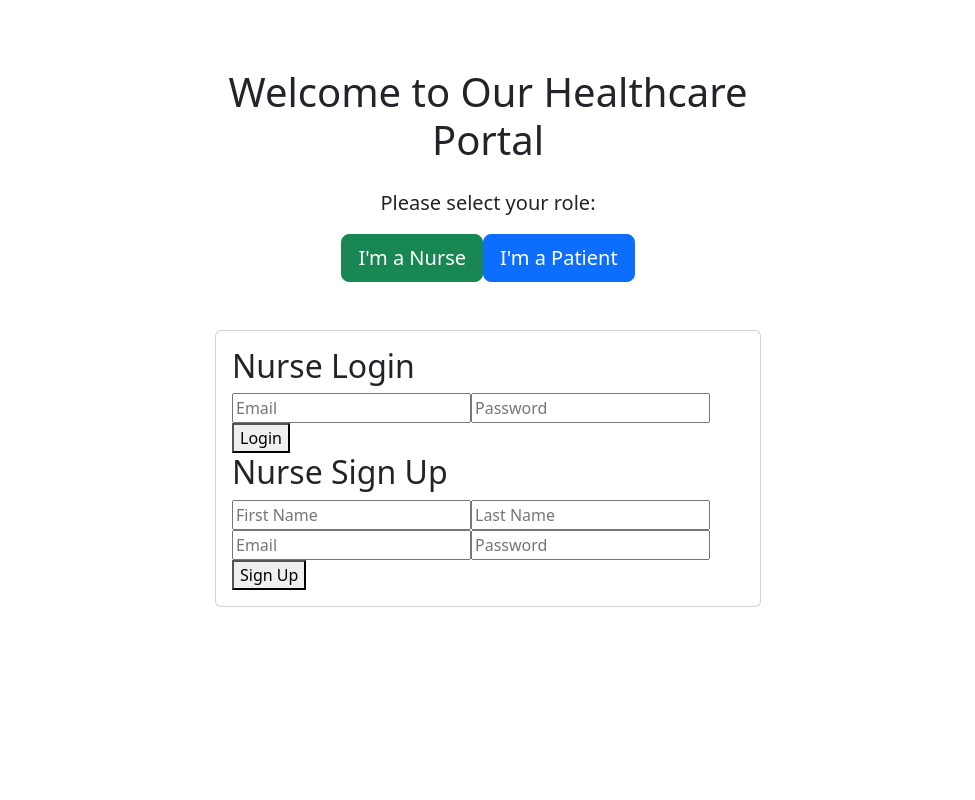
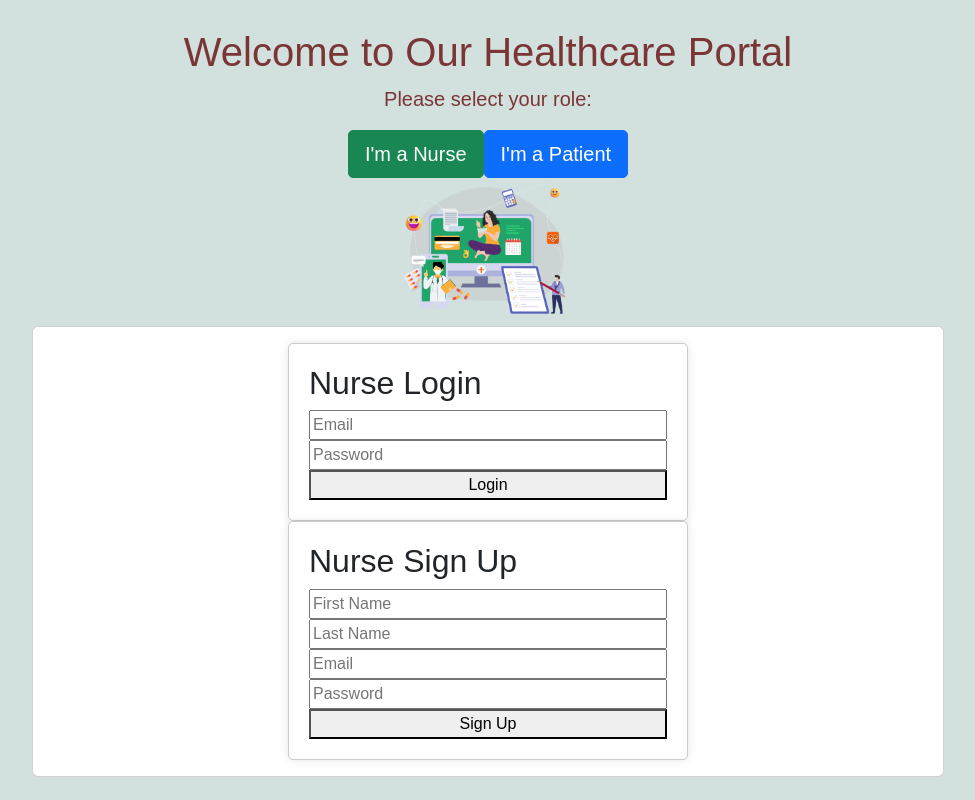
Before and after one commit to Group1COMP308Project/Group1COMP308ProjectV2, a React (Create React App) app in the folder client/: page / in a window 1280 px wide. Both pictures are taken after a click on the button "I'm a Nurse". Shown: the whole page, without its empty margins (152-1127 px from the left). Built offline with nearby package versions, Linux system fonts and the light colour scheme.

Commit message:
Uodated loginform.css,signupform

```diff
--- a/client/src/App.js
+++ b/client/src/App.js
@@ -1,8 +1,8 @@
 // Import required modules
 import React, { useState } from 'react';
 import { ApolloClient, InMemoryCache, ApolloProvider } from '@apollo/client';
+import 'bootstrap/dist/css/bootstrap.min.css';
 import './globalStyles.css'; // Import the styles.css file
-import 'bootstrap/dist/css/bootstrap.min.css';
 
 // Import components
 import NurseSignupForm from './nurse/SignupForm';
@@ -37,21 +37,24 @@ function App() {
   return (
     <div className="container">
       {!isLoggedIn && (
-      <div className="row justify-content-center mt-5">
-        <div className="col-md-6">
-          <h1 className="text-center mb-4">Welcome to Our Healthcare Portal</h1>
+        <div className="row justify-content-center mt-2">
+          <div className="col-md-10">
+            <h1 className="text-center mb-10">Welcome to Our Healthcare Portal</h1>
             <p className="lead text-center">Please select your role:</p>
             <div className="d-flex justify-content-center">
-            <button className="btn btn-lg btn-success mr-2" onClick={() => setUserType('nurse')}>I'm a Nurse</button>
+              <button className="btn btn-lg btn-success" onClick={() => setUserType('nurse')}>I'm a Nurse</button>
               <button className="btn btn-lg btn-primary" onClick={() => setUserType('patient')}>I'm a Patient</button>
             </div>
+          </div>
+          <div className="text-center mb-2">
+              <img src="/healthcarePortal.png" alt="Healthcare Portal" style={{ maxWidth: '600px', maxHeight: '140px'}} />
             </div>
         </div>
       )}
 
       {userType === 'nurse' && (
-      <div className="row justify-content-center mt-5">
-        <div className="col-md-6">
+        <div className="row justify-content-center mt-8">
+          <div className="col-md-10">
             <div className="card">
               <div className="card-body">
                 <ApolloProvider client={nurseClient}>
@@ -65,8 +68,8 @@ function App() {
       )}
 
       {userType === 'patient' && (
-      <div className="row justify-content-center mt-5">
-        <div className="col-md-6">
+        <div className="row justify-content-center mt-8">
+          <div className="col-md-10">
             <div className="card">
               <div className="card-body">
                 <ApolloProvider client={patientClient}>
@@ -78,6 +81,7 @@ function App() {
           </div>
         </div>
       )}
+
     </div>
   );
 }
--- a/client/src/globalStyles.css
+++ b/client/src/globalStyles.css
@@ -3,7 +3,8 @@ body {
   font-family: Arial, sans-serif;
   margin: 0;
   padding: 0;
-  background-color: #f4f4f4;
+  color: #7a3636;
+  background-color: #d2e0de;
 }
 
 /* Container styles */
--- /dev/null
+++ b/client/src/nurse/LoginForm.css
@@ -0,0 +1,36 @@
+.login-container {
+  max-width: 400px;
+  margin: 0 auto;
+  padding: 20px;
+  border: 1px solid #ccc;
+  border-radius: 5px;
+  background-color: #fff;
+  box-shadow: 0 0 10px rgba(0, 0, 0, 0.1);
+}
+
+.login-form {
+  display:flex;
+  flex-direction: column;
+}
+
+.form-group {
+  margin-bottom: 15px;
+}
+
+.form-control {
+  width: 100%;
+  padding: 10px;
+  border: 1px solid #ccc;
+  border-radius: 5px;
+  box-sizing: border-box;
+}
+
+
+.btn:hover {
+  background-color: #0056b3;
+}
+
+.error-message {
+  color: #dc3545;
+  margin-top: 10px;
+}
--- a/client/src/nurse/LoginForm.jsx
+++ b/client/src/nurse/LoginForm.jsx
@@ -1,6 +1,7 @@
 // Import required modules
 import React, { useState } from 'react';
 import { useMutation, gql } from '@apollo/client';
+import './LoginForm.css';
 
 // Define GraphQL mutation for login
 const LOGIN_MUTATION = gql`
@@ -41,12 +42,14 @@ const LoginForm = ({ setToken, handleLoginSuccess }) => {
   // Render login form JSX
   return (
 
-    <div>
+      <div className="login-container">
       <h2>Nurse Login</h2>
+      <form className="login-form">
       <input type="email" placeholder="Email" value={email} onChange={(e) => setEmail(e.target.value)} />
       <input type="password" placeholder="Password" value={password} onChange={(e) => setPassword(e.target.value)} />
       <button onClick={handleLogin} disabled={loading}>Login</button> {/* Login button */}
       {error && <p>Error: {error.message}</p>} {/* Display error message if exists */}
+      </form>
     </div>
   );
 };
--- a/client/src/nurse/SignupForm.jsx
+++ b/client/src/nurse/SignupForm.jsx
@@ -1,6 +1,7 @@
 // Import required modules
 import React, { useState } from 'react';
 import { useMutation, gql } from '@apollo/client';
+import './LoginForm.css';
 
 // Define GraphQL mutation for signup
 const SIGNUP_MUTATION = gql`
@@ -48,8 +49,9 @@ const NurseSignupForm = () => {
 
   // Render signup form JSX
   return (
-    <div>
+    <div className="login-container">
       <h2>Nurse Sign Up</h2>
+      <form className="login-form">
       <input type="text" placeholder="First Name" value={firstName} onChange={(e) => setFirstName(e.target.value)} />
       <input type="text" placeholder="Last Name" value={lastName} onChange={(e) => setLastName(e.target.value)} />
       <input type="email" placeholder="Email" value={email} onChange={(e) => setEmail(e.target.value)} />
@@ -57,6 +59,7 @@ const NurseSignupForm = () => {
       <button onClick={handleSignup} disabled={loading}>Sign Up</button> {/* Signup button */}
       {error && <p>Error: {error.message}</p>} {/* Display error message if exists */}
       {signupSuccess && <p>You are now signed up!</p>} {/* Display signup success message */}
+      </form>
     </div>
   );
 };
--- a/client/src/patient/Home.jsx
+++ b/client/src/patient/Home.jsx
@@ -56,7 +56,7 @@ const PatientPage = ({ setToken }) => {
     };
 
     return (
-      <button className="btn btn-primary ml-2 mb-2" onClick={handleLogout}>Logout</button>
+      <button className="btn btn-danger ml-2 mb-2" onClick={handleLogout}>Logout</button>
     );
   };
 
@@ -64,7 +64,7 @@ const PatientPage = ({ setToken }) => {
     <div className="container mt-5">
       <h1>Patient Page</h1>
       <p>Welcome to the Patient Page. Here you can access patient-specific features.</p>
-      <div className="d-flex flex-wrap justify-content-center mb-4">
+      <div className="d-flex flex-wrap justify-content-center mb-6">
         <button className="btn btn-primary mr-2 mb-2" onClick={handleEmergencyButtonClick}>Create emergency alert</button>
         <button className="btn btn-primary mr-2 mb-2" onClick={handleDailyTipsButtonClick}>Daily Tips</button>
         <button className="btn btn-primary mr-2 mb-2">Fitness games page</button>
--- /dev/null
+++ b/client/src/patient/LoginForm.css
@@ -0,0 +1,36 @@
+.login-container {
+    max-width: 400px;
+    margin: 0 auto;
+    padding: 20px;
+    border: 1px solid #ccc;
+    border-radius: 5px;
+    background-color: #fff;
+    box-shadow: 0 0 10px rgba(0, 0, 0, 0.1);
+  }
+
+  .login-form {
+    display:flex;
+    flex-direction: column;
+  }
+
+  .form-group {
+    margin-bottom: 15px;
+  }
+
+  .form-control {
+    width: 100%;
+    padding: 10px;
+    border: 1px solid #ccc;
+    border-radius: 5px;
+    box-sizing: border-box;
+  }
+
+
+  .btn:hover {
+    background-color: #0056b3;
+  }
+
+  .error-message {
+    color: #dc3545;
+    margin-top: 10px;
+  }
--- a/client/src/patient/LoginForm.jsx
+++ b/client/src/patient/LoginForm.jsx
@@ -1,5 +1,6 @@
 import React, { useState } from 'react';
 import { useMutation, gql } from '@apollo/client';
+import './LoginForm.css';
 
 const LOGIN_MUTATION = gql`
   mutation Login($email: String!, $password: String!) {
@@ -35,12 +36,14 @@ const LoginForm = ({ setToken, handleLoginSuccess }) => {
     };
 
     return (
-      <div>
+      <div className="login-container">
         <h2>Patient Login</h2>
+        <form className="login-form">
         <input type="email" placeholder="Email" value={email} onChange={(e) => setEmail(e.target.value)} />
         <input type="password" placeholder="Password" value={password} onChange={(e) => setPassword(e.target.value)} />
         <button onClick={handleLogin} disabled={loading}>Login</button>
         {error && <p>Error: {error.message}</p>}
+        </form>
       </div>
     );
   };
--- a/client/src/patient/SignupForm.jsx
+++ b/client/src/patient/SignupForm.jsx
@@ -1,5 +1,6 @@
 import React, { useState } from 'react';
 import { useMutation, gql } from '@apollo/client';
+import './LoginForm.css';
 
 const SIGNUP_MUTATION = gql`
   mutation Signup($firstName: String!, $lastName: String!, $email: String!, $password: String!) {
@@ -33,8 +34,9 @@ const SignupForm = () => {
   };
 
   return (
-    <div>
+    <div className="login-container">
       <h2>Patient Sign Up</h2>
+      <form className="login-form">
       <input type="text" placeholder="First Name" value={firstName} onChange={(e) => setFirstName(e.target.value)} />
       <input type="text" placeholder="Last Name" value={lastName} onChange={(e) => setLastName(e.target.value)} />
       <input type="email" placeholder="Email" value={email} onChange={(e) => setEmail(e.target.value)} />
@@ -44,6 +46,7 @@ const SignupForm = () => {
       {data && data.signup && (
         <p>Signup Successful! You can now log in with your credentials.</p>
       )}
+      </form>
     </div>
   );
 };
```
Also changed, not shown: client/public/healthcarePortal.png (added). Lines whose indentation alone changed are shown as unchanged.
